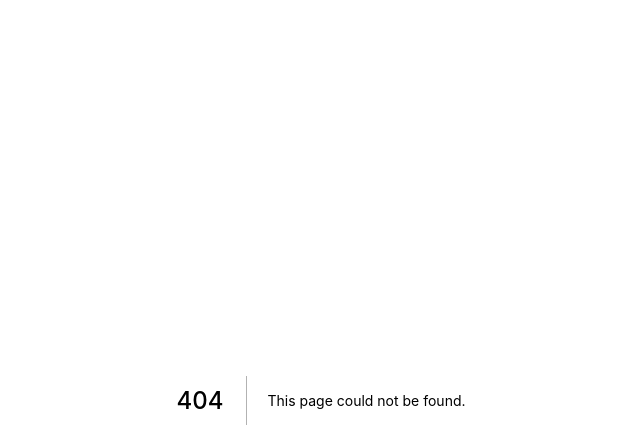
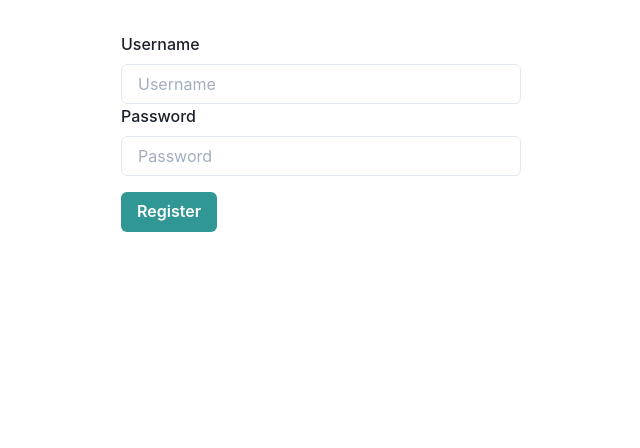
Before and after one commit to zendy199x/FullStack-Reddit-Project, a Next.js app in the folder client/: page /register in a window 1280 px wide. Before the commit this address had no page. Shown: the top 448 px of the page, without its empty margins (319-959 px from the left). Built offline with nearby package versions, Linux system fonts and the light colour scheme.

Commit message:
client: Register form and Input Field component

```diff
--- a/client/package.json
+++ b/client/package.json
@@ -17,6 +17,7 @@
     "@chakra-ui/theme-tools": "1.1.2",
     "@emotion/react": "11.1.5",
     "@emotion/styled": "11.1.5",
+    "formik": "^2.2.9",
     "framer-motion": "^4.0.3",
     "next": "latest",
     "react": "^17.0.2",
--- /dev/null
+++ b/client/src/components/InputField.tsx
@@ -0,0 +1,28 @@
+import {
+  FormControl,
+  FormErrorMessage,
+  FormLabel,
+  Input,
+} from '@chakra-ui/react';
+import { useField } from 'formik';
+import React from 'react';
+
+interface InputFieldProps {
+  name: string;
+  label: string;
+  placeholder: string;
+  type: string;
+}
+
+const InputField = (props: InputFieldProps) => {
+  const [field, { error }] = useField(props);
+  return (
+    <FormControl>
+      <FormLabel htmlFor={field.name}>{props.label}</FormLabel>
+      <Input {...field} {...props} id={field.name}></Input>
+      {error && <FormErrorMessage>{error}</FormErrorMessage>}
+    </FormControl>
+  );
+};
+
+export default InputField;
--- /dev/null
+++ b/client/src/components/Wrapper.tsx
@@ -0,0 +1,16 @@
+import { Box } from '@chakra-ui/react';
+import React, { ReactNode } from 'react';
+
+interface WrapperProps {
+  children: ReactNode;
+}
+
+const Wrapper = ({ children }: WrapperProps) => {
+  return (
+    <Box maxW="400px" w="100%" mt="8" mx="auto">
+      {children}
+    </Box>
+  );
+};
+
+export default Wrapper;
--- a/client/src/pages/index.tsx
+++ b/client/src/pages/index.tsx
@@ -1,3 +1,5 @@
-const Index = () => <h1>NextJS with Charka UI Typescript</h1>;
+import Register from './register';
+
+const Index = () => <Register />;
 
 export default Index;
--- /dev/null
+++ b/client/src/pages/register.tsx
@@ -0,0 +1,47 @@
+import { Box, Button, FormControl } from '@chakra-ui/react';
+import { Form, Formik } from 'formik';
+import React from 'react';
+import InputField from '../components/InputField';
+import Wrapper from '../components/Wrapper';
+
+const Register = () => {
+  return (
+    <Wrapper>
+      <Formik
+        initialValues={{ username: '', password: '' }}
+        onSubmit={(values) => console.log(values)}
+      >
+        {({ isSubmitting }) => (
+          <Form>
+            <FormControl>
+              <InputField
+                name="username"
+                label="Username"
+                placeholder="Username"
+                type="text"
+              />
+              <Box>
+                <InputField
+                  name="password"
+                  label="Password"
+                  placeholder="Password"
+                  type="password"
+                />
+              </Box>
+              <Button
+                type="submit"
+                colorScheme="teal"
+                mt={4}
+                isLoading={isSubmitting}
+              >
+                Register
+              </Button>
+            </FormControl>
+          </Form>
+        )}
+      </Formik>
+    </Wrapper>
+  );
+};
+
+export default Register;
```
Also changed, not shown: 1 other file (tests, documents, lock files or other folders).
